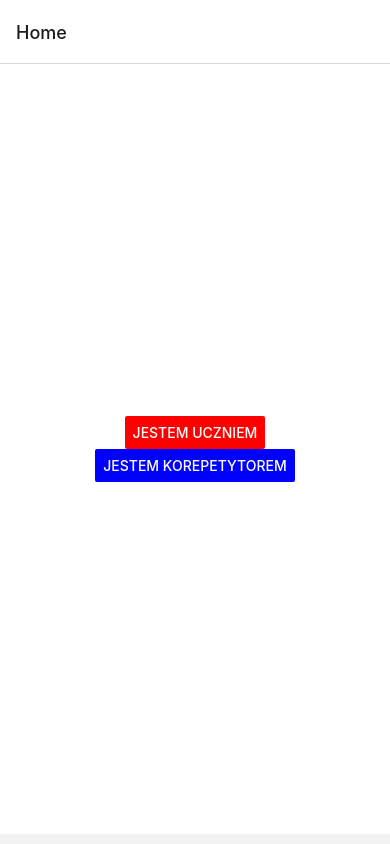
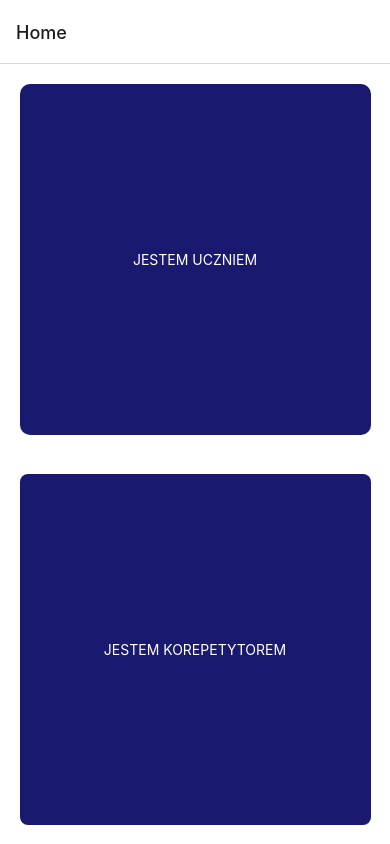
Before and after one commit to bkprog/Student-Teacher-mobile-app, a React Native app: screen / in a window 390 px wide. Built offline with nearby package versions, Linux system fonts and the light colour scheme.

Commit message:
Nowe przyciski, stylowanie
buttony zamienione na pressable, ostylowana nawigacja

```diff
--- a/App.js
+++ b/App.js
@@ -1,31 +1,108 @@
 import { StatusBar } from 'expo-status-bar';
 import React from 'react';
-import { Alert, Button, StyleSheet, Text, View } from 'react-native';
+import { Alert, Button, StyleSheet, Text, View,Pressable } from 'react-native';
 import { NavigationContainer } from '@react-navigation/native';
 import { createNativeStackNavigator } from '@react-navigation/native-stack';
+import { withSafeAreaInsets } from 'react-native-safe-area-context';
 
 
 function HomeScreen({navigation})
 {
     return(
-      <View style={styles.container}>
-      <Text></Text>
+      <View
+      style={{
+        backgroundColor:"#fff",
+        flex: 1,
 
-      <Button
-      title= "Jestem uczniem"
-      color= "red"
-      onPress={()=> navigation.navigate('Uczen')}
+      }}>
 
-      />
-
-      <Button
-      title= "Jestem korepetytorem"
-      color= "blue"
-      fontSize="20"
+        <View
+        style={{
+          backgroundColor: "white",
+          flex: 1,
+          justifyContent: 'center',
+          alignItems: 'center',
+          borderRadius: 10,
+        }}>
 
 
-      onPress={()=> navigation.navigate('Korepetytor')}
-      />
+<Pressable
+        onPress={()=> navigation.navigate('Uczen')}
+
+        style={() => [
+          {
+            backgroundColor: 'black',
+
+              width: '90%',
+              height: '90%',
+              backgroundColor: 'midnightblue',
+              justifyContent: 'center',
+              alignItems: 'center',
+              borderRadius: 10,
+          },
+
+        ]}>
+        {() => (
+          <Text style={
+            {
+              color:'white',
+              justifyContent: 'center',
+              alignItems: 'center',
+
+            }}>
+
+            JESTEM UCZNIEM
+          </Text>
+        )}
+      </Pressable>
+
+        </View>
+
+        <View
+        style={{
+          backgroundColor: "white",
+          flex: 1,
+          justifyContent: 'center',
+          alignItems: 'center',
+          borderRadius: 10,
+        }}>
+
+<Pressable
+        onPress={()=> navigation.navigate('Korepetytor')}
+
+        style={() => [
+          {
+            backgroundColor: 'black',
+
+              width: '90%',
+              height: '90%',
+              backgroundColor: 'midnightblue',
+              justifyContent: 'center',
+              alignItems: 'center',
+              borderRadius: 8,
+
+          },
+
+        ]}>
+        {() => (
+          <Text style={
+            {
+              color:'white',
+              justifyContent: 'center',
+              alignItems: 'center',
+              borderRadius: 8,
+
+            }}>
+
+            JESTEM KOREPETYTOREM
+          </Text>
+        )}
+      </Pressable>
+
+        </View>
+
+
+
 
       <StatusBar style="auto" />
     </View>
@@ -35,29 +112,110 @@ function HomeScreen({navigation})
 function KorepetytorScreen({navigation})
 {
     return(
-      <View style={styles.container}>
-      <Text></Text>
+      <View
+      style={{
+        backgroundColor:"#fff",
+        flex: 1,
 
-      <Button
-      style= {{
-        padding: 100,
-        marginBottom: 200,
-        fontSize: 30,
-      }}
-      title= "Zaloguj się"
-      color= "red"
-      onPress={()=> navigation.navigate('Login')}
+      }}>
 
-      />
+        <View
+        style={{
+          backgroundColor: "white",
+          flex: 1,
+          justifyContent: 'center',
+          alignItems: 'center',
+        }}>
 
-      <Button
-      title= "Nie masz konta? Zarejestuj się"
-      color= "blue"
-      onPress={()=> navigation.navigate('Rejestracja')}
-      />
+
+
+<Pressable
+        onPress={()=> navigation.navigate('Login')}
+
+        style={() => [
+          {
+            backgroundColor: 'black',
+
+              width: '90%',
+              height: '90%',
+              backgroundColor: 'midnightblue',
+              justifyContent: 'center',
+              alignItems: 'center',
+              borderRadius: 10,
+          },
+
+        ]}>
+        {() => (
+          <Text style={
+            {
+              color:'white',
+              justifyContent: 'center',
+              alignItems: 'center',
+
+            }}>
+
+            ZALOGUJ SIĘ
+          </Text>
+        )}
+      </Pressable>
+
+        </View>
+
+        <View
+        style={{
+          backgroundColor: "white",
+          flex: 1,
+          justifyContent: 'center',
+          alignItems: 'center',
+        }}>
+
+
+
+<Pressable
+        onPress={()=> navigation.navigate('Rejestracja')}
+
+        style={() => [
+          {
+            backgroundColor: 'black',
+
+              width: '90%',
+              height: '90%',
+              backgroundColor: 'midnightblue',
+              justifyContent: 'center',
+              alignItems: 'center',
+              borderRadius: 10,
+          },
+
+        ]}>
+        {() => (
+          <Text style={
+            {
+              color:'white',
+              justifyContent: 'center',
+              alignItems: 'center',
+
+            }}>
+
+            NIE MASZ KONTA? ZAREJESTRUJ SIĘ!
+          </Text>
+        )}
+      </Pressable>
+
+        </View>
+
+
+
 
       <StatusBar style="auto" />
     </View>
+
+
+
+
+
+
+
+
     );
 }
 
@@ -117,19 +275,21 @@ export default function App() {
 const styles = StyleSheet.create({
   container: {
     flex: 1,
-    backgroundColor: '#FFFF',
+    backgroundColor: "dodgerblue",
     marginBottom: 10,
     alignItems: 'center',
     justifyContent: 'center',
 
   },
 
-  buttons:{
+  buttons1:{
     flex:1,
+    height: 300,
     marginBottom: 100,
     margin:100,
+    alignItems: 'center',
+    justifyContent: 'center',
 
 
-
-  }
+  },
 });
```
